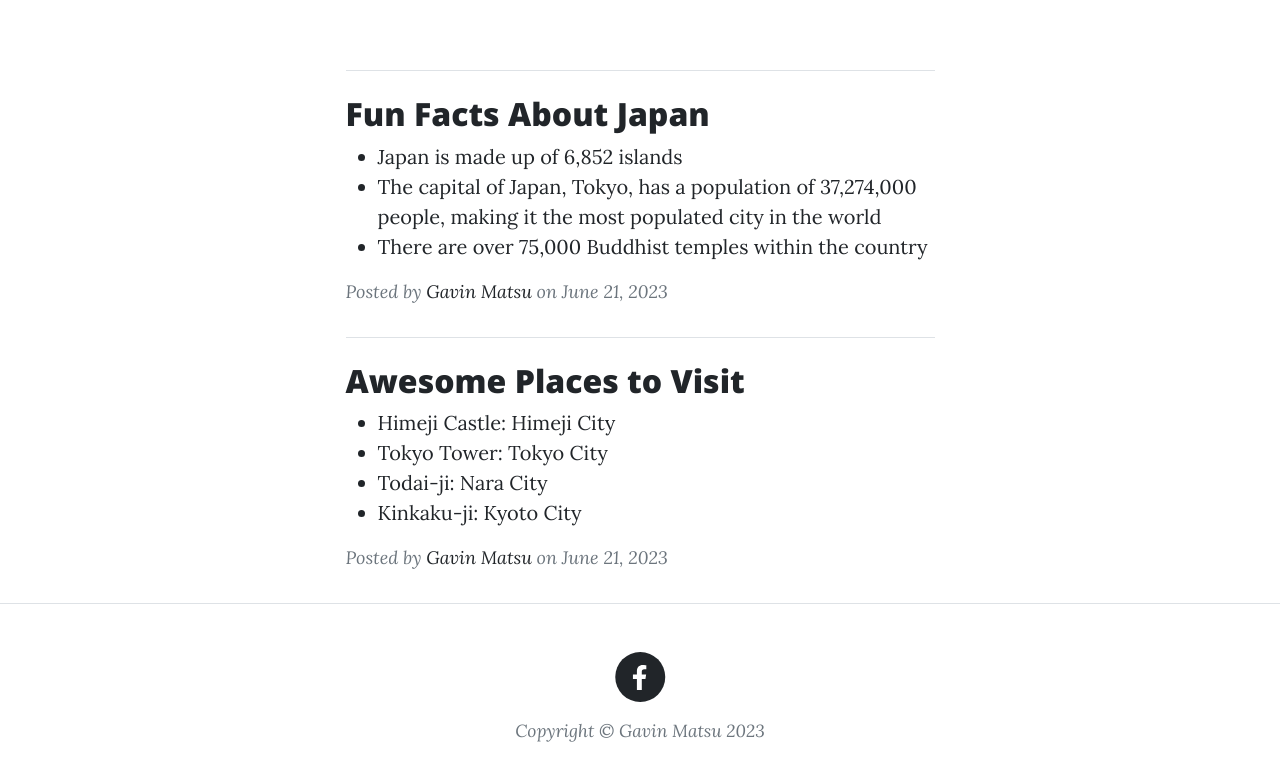
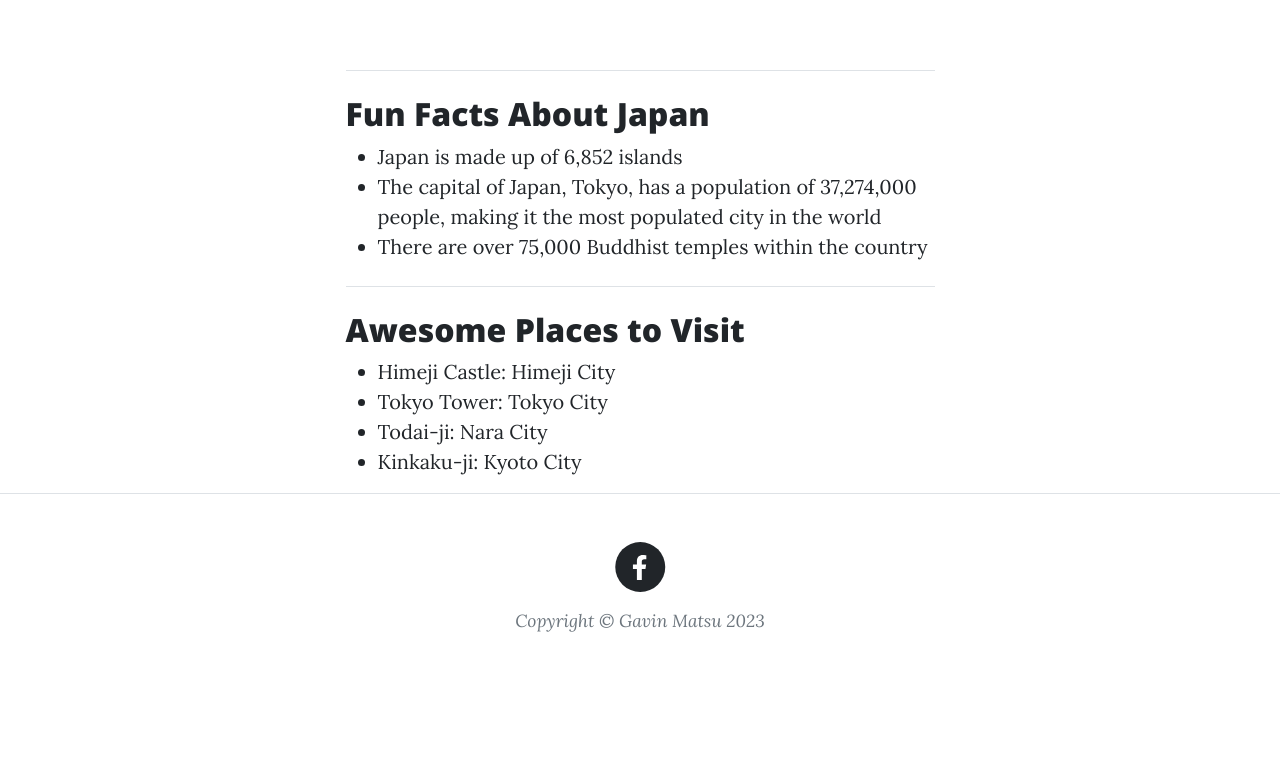
Before and after one commit to gavmatsu/is201, a plain HTML site: page startbootstrap-clean-blog-gh-pages/index.html in a window 1280 px wide. Shown: the part 534-1302 px from the top of the page. After the commit the page ends 1216 px from the top, so only its background shows below. Drawn offline with nearby package versions, Linux system fonts and the light colour scheme.

Commit message:
Add files via upload

```diff
--- a/startbootstrap-clean-blog-gh-pages/index.html
+++ b/startbootstrap-clean-blog-gh-pages/index.html
@@ -58,11 +58,7 @@
                                 <li>The capital of Japan, Tokyo, has a population of 37,274,000 people, making it the most populated city in the world</li>
                                 <li>There are over 75,000 Buddhist temples within the country</li>
                             </ul>
-                        <p class="post-meta">
-                            Posted by
-                            <a href="../js/resume.html">Gavin Matsu</a>
-                            on June 21, 2023
-                        </p>
+
                     </div>
                     <!-- Divider-->
                     <hr class="my-4" />
@@ -75,12 +71,7 @@
                             <li>Todai-ji: Nara City</li>
                             <li>Kinkaku-ji: Kyoto City</li>
                         </ul>
-                        <p class="post-meta">
-                            Posted by
-                            <a href="../js/resume.html">Gavin Matsu</a>
-                            on June 21, 2023
 
-                        </p>
                     </div>
                     <!-- Post preview-->
                     <!-- Divider-->
```
